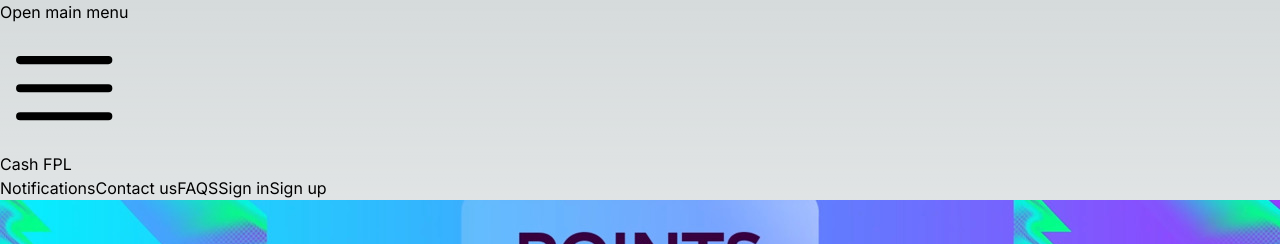
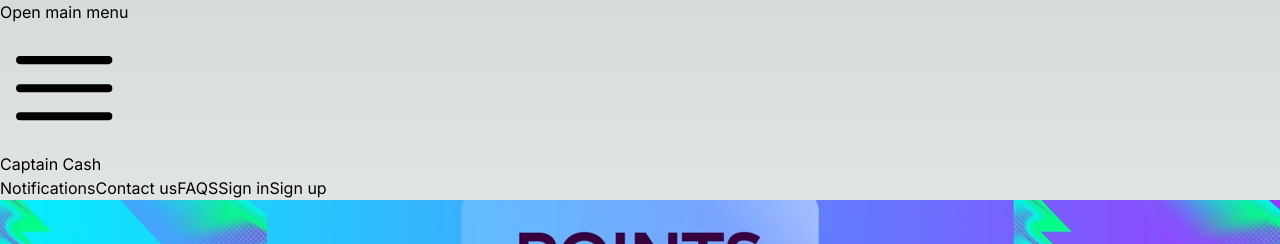
Before and after one commit to GlennOnyango/cash-fpl, a Next.js app: page / in a window 1280 px wide. Shown: the top 244 px of the page. Built offline with nearby package versions, Linux system fonts and the light colour scheme.

Commit message:
name update

```diff
--- a/src/app/components/navbars/landing-nav.tsx
+++ b/src/app/components/navbars/landing-nav.tsx
@@ -34,7 +34,7 @@ export default function PageTemplate({
                 <div className="flex flex-1 items-center justify-center sm:items-stretch sm:justify-start">
                   <div className="flex flex-shrink-0 items-center">
                     <h1 className="text-white font-bold text-lg">
-                      <a href="/">Cash FPL</a>
+                      <a href="/">Captain Cash</a>
                     </h1>
                   </div>
                 </div>
--- a/src/app/layout.tsx
+++ b/src/app/layout.tsx
@@ -5,7 +5,7 @@ import "./globals.css";
 const inter = Inter({ subsets: ["latin"] });
 
 export const metadata: Metadata = {
-  title: "Cash FPL",
+  title: "Captain Cash",
   description: "Bet on yourself to win big in fantasy football.",
 };
 
```
